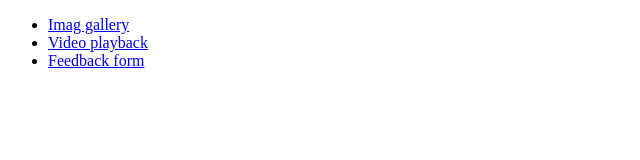
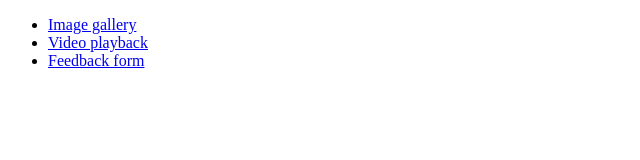
Before and after one commit to MaciekDul/goit-js-hw-08, a plain HTML site: page index.html in a window 1280 px wide. Shown: the full height of the page, 0-640 px from the left. Drawn offline with Linux system fonts and the light colour scheme.

Commit message:
Deploying to gh-pages from @ MaciekDul/goit-js-hw-08@a3da7629d0451d09150f5a07db176eea99579e38 🚀

```diff
--- a/index.html
+++ b/index.html
@@ -1 +1 @@
-<!DOCTYPE html><html lang="en"><head><meta charset="utf-8"><meta http-equiv="X-UA-Compatible" content="IE=edge"><meta name="viewport" content="width=device-width, initial-scale=1.0"><title>Homework 8</title><link rel="stylesheet" href="/goit-js-hw-08/01-gallery.40c4146b.css"></head><body> <ul> <li><a href="/goit-js-hw-08/01-gallery.html">Imag gallery</a></li> <li><a href="/goit-js-hw-08/02-video.html">Video playback</a></li> <li><a href="/goit-js-hw-08/03-feedback.html">Feedback form</a></li> </ul> </body></html>
+<!DOCTYPE html><html lang="en"><head><meta charset="utf-8"><meta http-equiv="X-UA-Compatible" content="IE=edge"><meta name="viewport" content="width=device-width, initial-scale=1.0"><title>Homework 8</title><link rel="stylesheet" href="/goit-js-hw-08/01-gallery.40c4146b.css"></head><body> <ul> <li><a href="/goit-js-hw-08/01-gallery.html">Image gallery</a></li> <li><a href="/goit-js-hw-08/02-video.html">Video playback</a></li> <li><a href="/goit-js-hw-08/03-feedback.html">Feedback form</a></li> </ul> </body></html>
```
